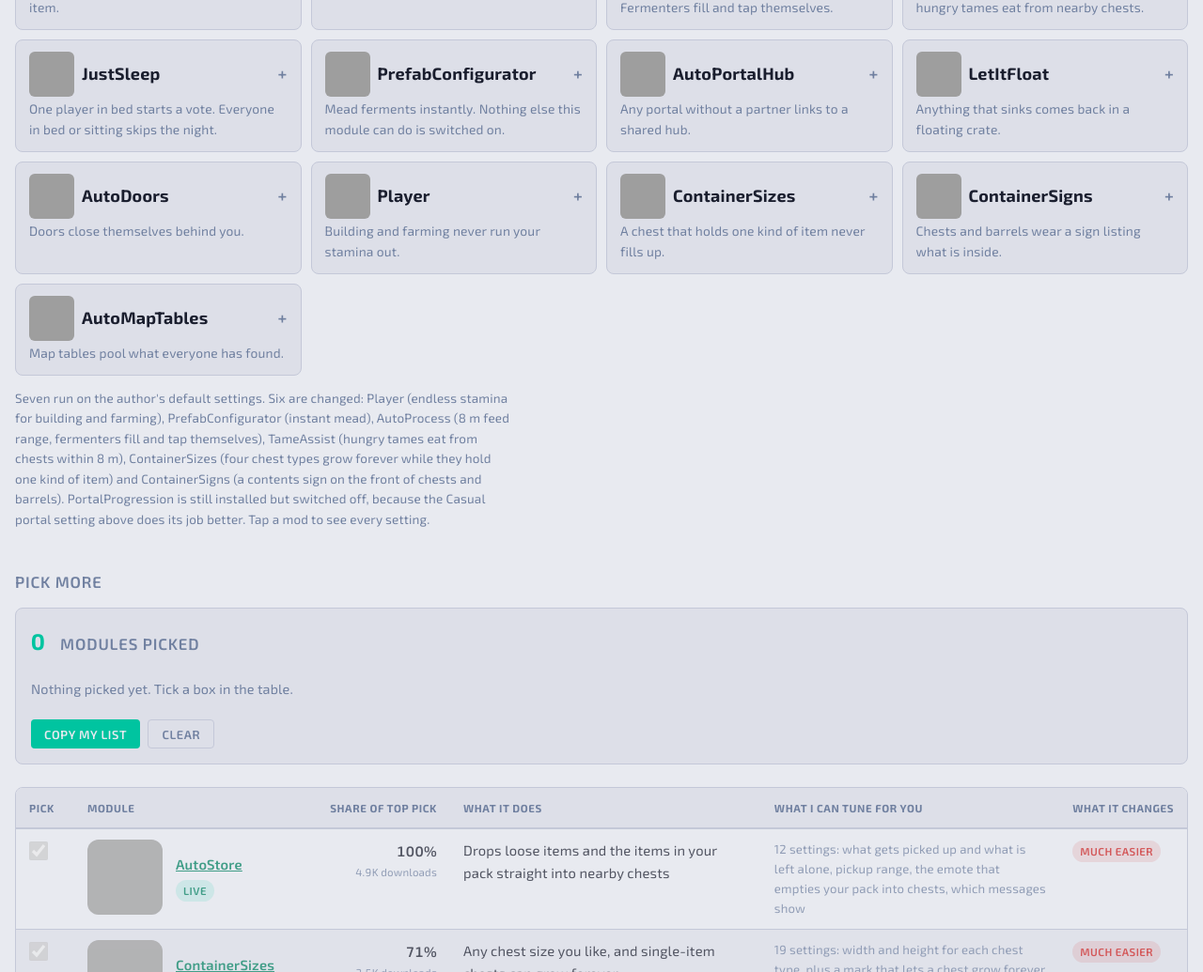
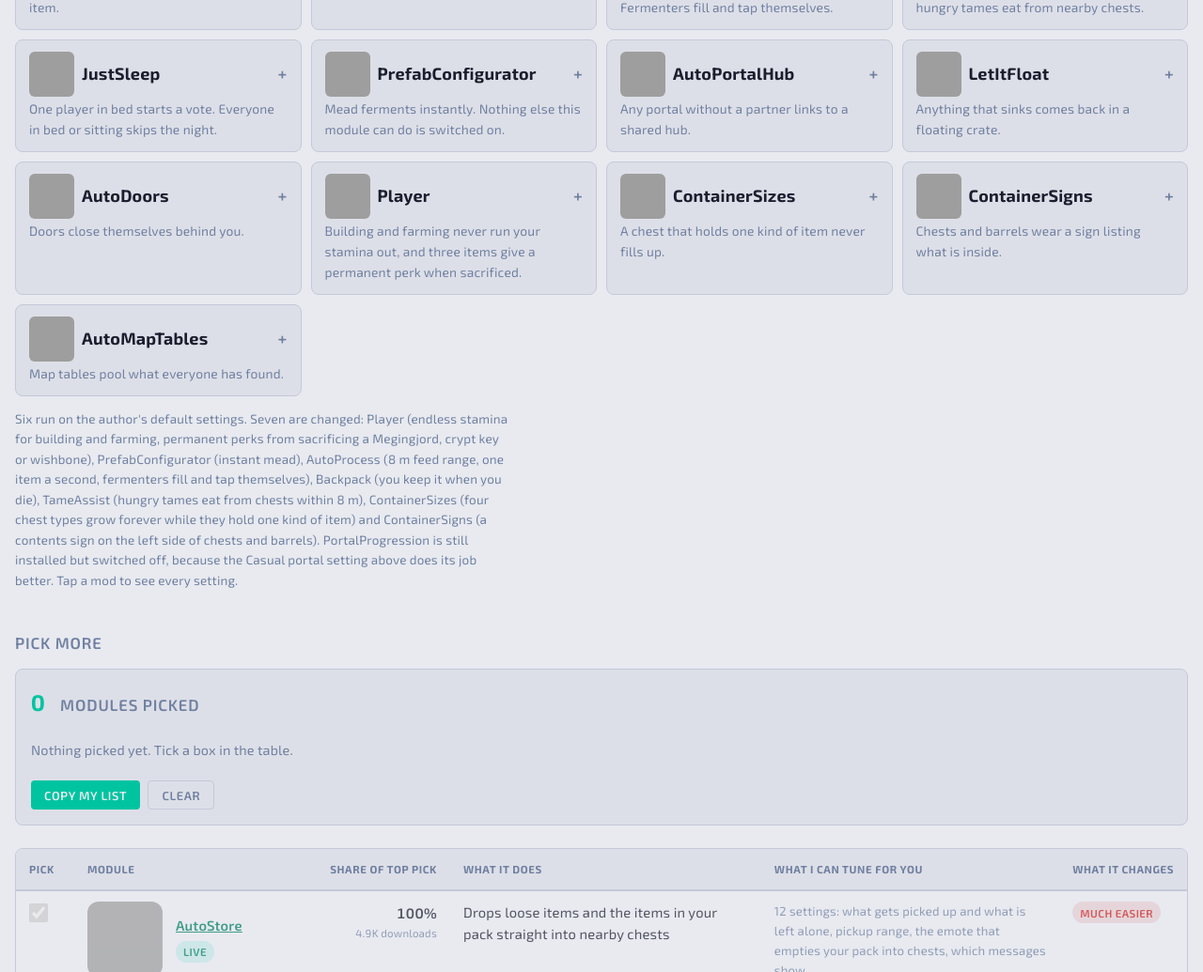
Before and after one commit to jyuplink/srv-valheim, a plain HTML site: page index.html in a window 1280 px wide. Shown: the part 1023-2058 px from the top of the page at 94% size. Drawn offline with Linux system fonts and the light colour scheme; grey boxes are pictures that could not be loaded.

Commit message:
ServersideQoL 2.2.1: smelting 1 s per item, backpack kept on death, three sacrifice perks, signs on the left

```diff
--- a/index.html
+++ b/index.html
@@ -333,7 +333,7 @@
       </dl>
     </div>
     <div id="livelist" class="livelist"></div>
-    <p class="note">Seven run on the author's default settings. Six are changed: Player (endless stamina for building and farming), PrefabConfigurator (instant mead), AutoProcess (8 m feed range, fermenters fill and tap themselves), TameAssist (hungry tames eat from chests within 8 m), ContainerSizes (four chest types grow forever while they hold one kind of item) and ContainerSigns (a contents sign on the front of chests and barrels). PortalProgression is still installed but switched off, because the Casual portal setting above does its job better. Tap a mod to see every setting.</p>
+    <p class="note">Six run on the author's default settings. Seven are changed: Player (endless stamina for building and farming, permanent perks from sacrificing a Megingjord, crypt key or wishbone), PrefabConfigurator (instant mead), AutoProcess (8 m feed range, one item a second, fermenters fill and tap themselves), Backpack (you keep it when you die), TameAssist (hungry tames eat from chests within 8 m), ContainerSizes (four chest types grow forever while they hold one kind of item) and ContainerSigns (a contents sign on the left side of chests and barrels). PortalProgression is still installed but switched off, because the Casual portal setting above does its job better. Tap a mod to see every setting.</p>
   </section>
 
   <h2 class="picks-h">Pick more</h2>
@@ -426,13 +426,15 @@
       ["Starting slots", "4", ""],
       ["Extra slots per boss", "4", "Counts bosses the world has beaten"],
       ["Weight limit", "none", "Nothing in it counts towards carry weight"],
-      ["On death", "same as inventory", "It goes wherever your inventory goes"]
+      ["On death", "you keep it", "Changed 2026-10-11. Your backpack stays with you when you die; it does not go to your tombstone"]
     ]],
     AutoProcess: ["Smelters, kilns and windmills pull ore and fuel from chests right next to them. Fermenters fill and tap themselves.", [
       ["Feed range", "8 m", "The chest must sit this close. Raised from 4 m on 2026-09-26. Careful: a kiln can now reach a chest of building wood and burn it into coal"],
       ["Only while nobody is within", "4 m", "It feeds when you step away"],
       ["Leaves behind", "1 ore, 1 fuel", "A chest is never emptied completely"],
-      ["Speed and capacity", "vanilla", "It never waits for you, but it is no faster"],
+      ["Speed", "1 second per item", "Changed 2026-10-11. Smelters, blast furnaces, kilns, windmills, spinning wheels and eitr refineries make one item a second. Fuel per bar is normal. Careful: a kiln next to a chest of wood now turns it into coal very fast"],
+      ["Capacity", "vanilla", "Stations hold their normal amount"],
+      ["Messages", "top left, within 64 m", "New 2026-10-11. A small line when a station takes ore or fuel from a chest"],
       ["Fermenters", "fill and tap themselves", "New 2026-10-03. A mead base in a chest within 8 m goes in by itself. When the mead is ready it pops out, and AutoStore puts it in a chest that already holds that mead. Every base is used, none kept back"]
     ]],
     TameAssist: ["Tames and summons keep up with you, through portals and into dungeons, and hungry tames eat from nearby chests.", [
@@ -467,12 +469,15 @@
       ["After being open", "2 s", ""],
       ["Drawbridges, wood shutters", "stay open", "Since the 2026-10-03 update. Every other door and gate still closes"]
     ]],
-    Player: ["Building and farming never run your stamina out.", [
+    Player: ["Building and farming never run your stamina out, and three items give a permanent perk when sacrificed.", [
       ["Building (hammer, hoe)", "endless", "Changed from the default. Stamina still drains, but refills just before it runs out"],
       ["Farming (cultivator)", "endless", "Changed from the default"],
       ["Mining, chopping, swimming, sneaking, over-weight", "normal", "Default"],
       ["Fighting and running", "normal", "Not part of this mod"],
-      ["Permanent perks from sacrifices", "off", "Default"],
+      ["Sacrifice a Megingjord", "carry weight for good", "New 2026-10-11. Put it in an Obliterator; the belt slot is then free"],
+      ["Sacrifice a crypt key", "crypt doors open for good", "New 2026-10-11. Sunken crypt doors open with no key"],
+      ["Sacrifice a wishbone", "sense hidden things for good", "New 2026-10-11. No belt slot needed"],
+      ["Torn spirit sacrifice", "off", "Default. Its wisp could never be sent away"],
       ["Cart emote", "off", "Default"]
     ]],
     ContainerSizes: ["A chest that holds one kind of item never fills up.", [
@@ -482,7 +487,7 @@
       ["Why", "one chest is enough", "The nearest server-only answer to crafting from chests: it shortens the trip, it cannot remove it"]
     ]],
     ContainerSigns: ["Chests and barrels wear a sign listing what is inside.", [
-      ["Sign face", "front", "Wood, Reinforced, Black Metal and Grausten chests, and barrels"],
+      ["Sign face", "left side", "Wood, Reinforced, Black Metal and Grausten chests, and barrels. Moved from the front on 2026-10-10"],
       ["Wardrobe, Obliterator", "no sign", "Left off"],
       ["Lines shown", "3", "Then one line reading Other"],
       ["Watch out", "these are real signs", "The server builds actual sign pieces on your chests"]
```
